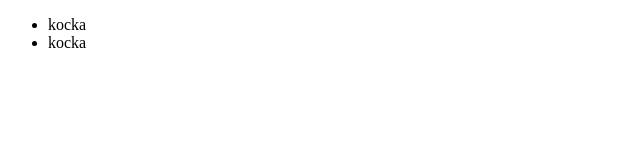
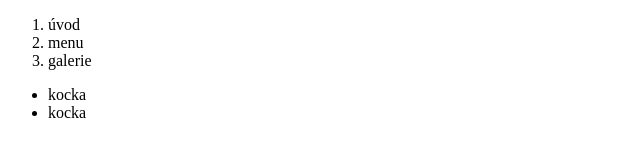
Before and after one commit to jlplnnsk/webdoma, a plain HTML site: page index.html in a window 1280 px wide. Shown: the whole page, without its empty margins (0-640 px from the left). Drawn offline with Linux system fonts and the light colour scheme.

Commit message:
ukolydomaseznam

```diff
--- a/index.html
+++ b/index.html
@@ -7,6 +7,11 @@
     <title>Document</title>
 </head>
 <body>
+    <ol>
+        <li>úvod</li>
+        <li>menu</li>
+        <li>galerie</li>
+    </ol>
    <ul>
     <li>kocka</li>
     <li>kocka </li>
```
